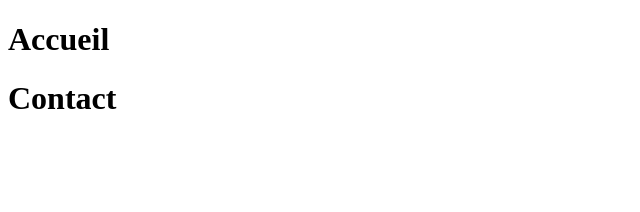
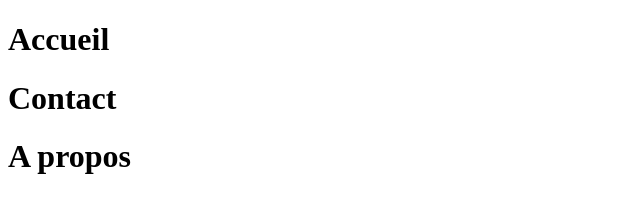
Before and after one commit to emilecieux/monProjet, a plain HTML site: page index.html in a window 1280 px wide. Shown: the whole page, without its empty margins (0-640 px from the left). Drawn offline with Linux system fonts and the light colour scheme.

Commit message:
Creation à propos

```diff
--- a/index.html
+++ b/index.html
@@ -8,5 +8,6 @@
 <body>
     <h1>Accueil</h1>
     <h1>Contact</h1>
+    <h1>A propos</h1>
 </body>
 </html>
```
